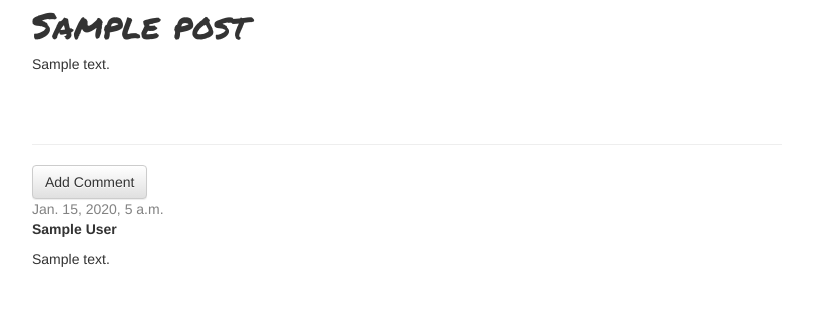
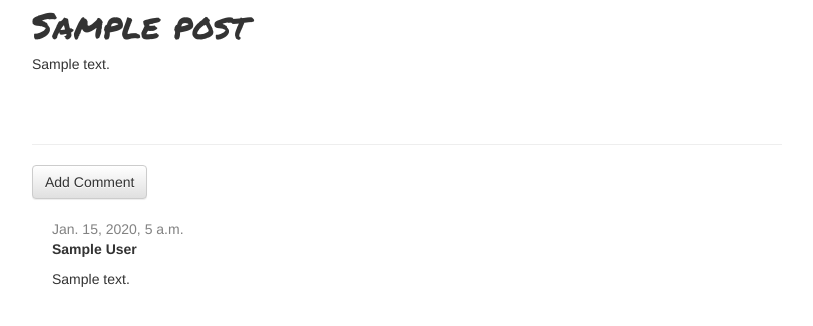
Before and after one commit to Marissa-Gomes/my-first-blog, a Django app: page /post/1/ in a window 1280 px wide. Shown: the part 210-536 px from the top of the page, without its empty margins (23-836 px from the left). Run offline with Django 3.2, Linux system fonts and the light colour scheme; tables that the repository leaves empty hold one stand-in row (values such as "Sample post"); some libraries are stand-ins or nearby versions.

Commit message:
Fixing bug with post_pk in the remove_comment code

```diff
--- a/blog/static/css/blog.css
+++ b/blog/static/css/blog.css
@@ -59,3 +59,7 @@ p#greeting{
 a#add-new span{
 	font-family:sans-serif;
 }
+
+.comment{
+	margin: 20px 0px 20px 20px;
+}
--- a/blog/views.py
+++ b/blog/views.py
@@ -79,5 +79,6 @@ def comment_approve(request, pk):
 @login_required
 def comment_remove(request, pk):
 	comment = get_object_or_404(Comment, pk=pk)
+	post_pk = comment.post.pk
 	comment.delete()
-	return redirect('blog.views.post_detail', pk=comment.post.pk)
+	return redirect('blog.views.post_detail', pk=post_pk)
```
